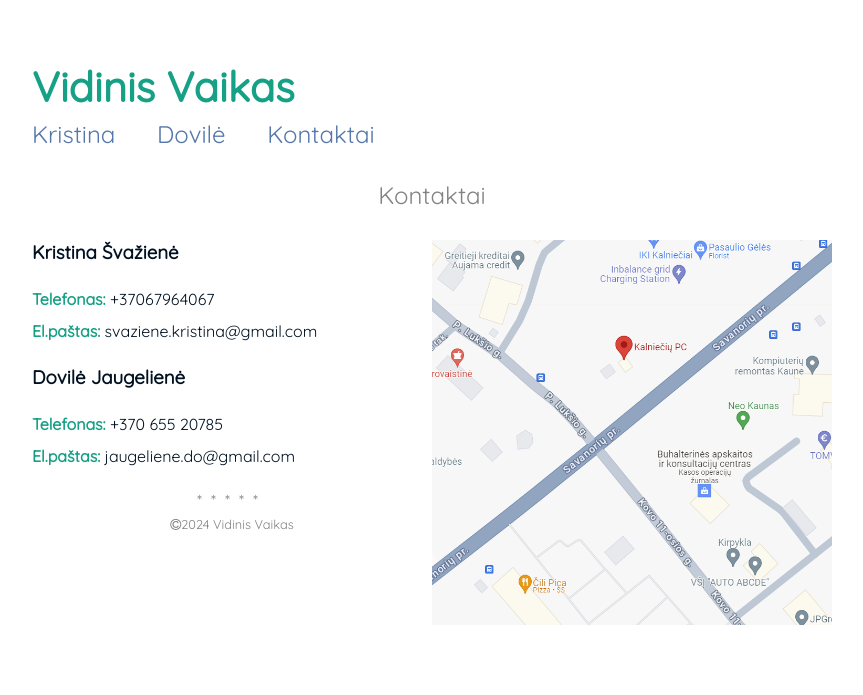
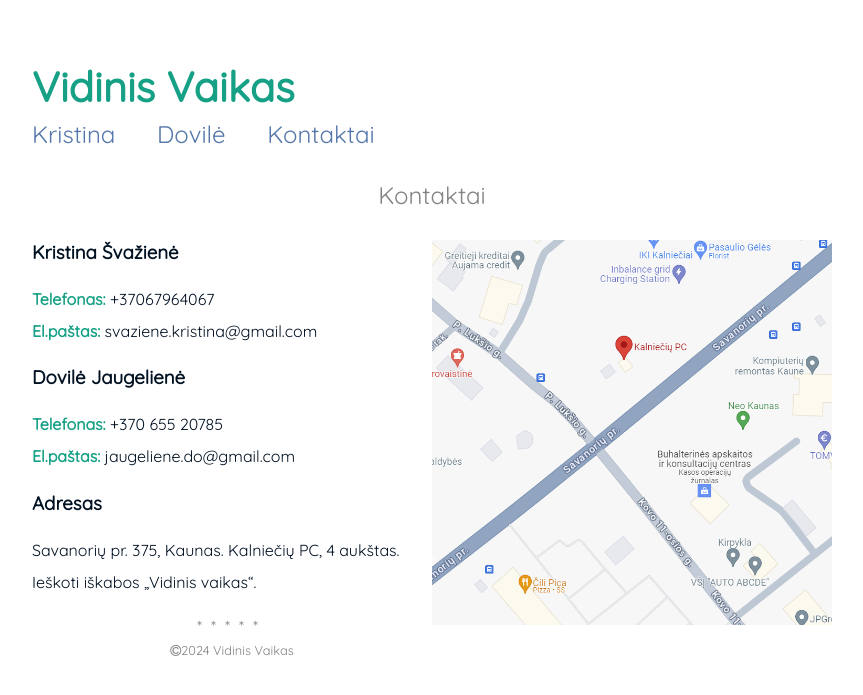
Before and after one commit to mindaugasjaugelis/vidinis-vaikas, a Jekyll site: the page built from kontaktai.md, in a window 1280 px wide. Shown: the top 695 px of the page, without its empty margins (208-1071 px from the left). Built offline with Jekyll 4.4.1, drawn with Linux system fonts in a browser that asks for light colours; our own code applies the rules of GitHub Pages for plain Markdown files.

Commit message:
Added address

```diff
--- a/kontaktai.md
+++ b/kontaktai.md
@@ -12,3 +12,6 @@ imageUrl: /assets/img/kontaktai.png
 ### Dovilė Jaugelienė
 <strong>Telefonas:</strong> +370 655 20785<br>
 <strong>El.paštas:</strong> jaugeliene.do@gmail.com
+
+### Adresas
+Savanorių pr. 375, Kaunas. Kalniečių PC, 4 aukštas. Ieškoti iškabos „Vidinis vaikas“.
```
